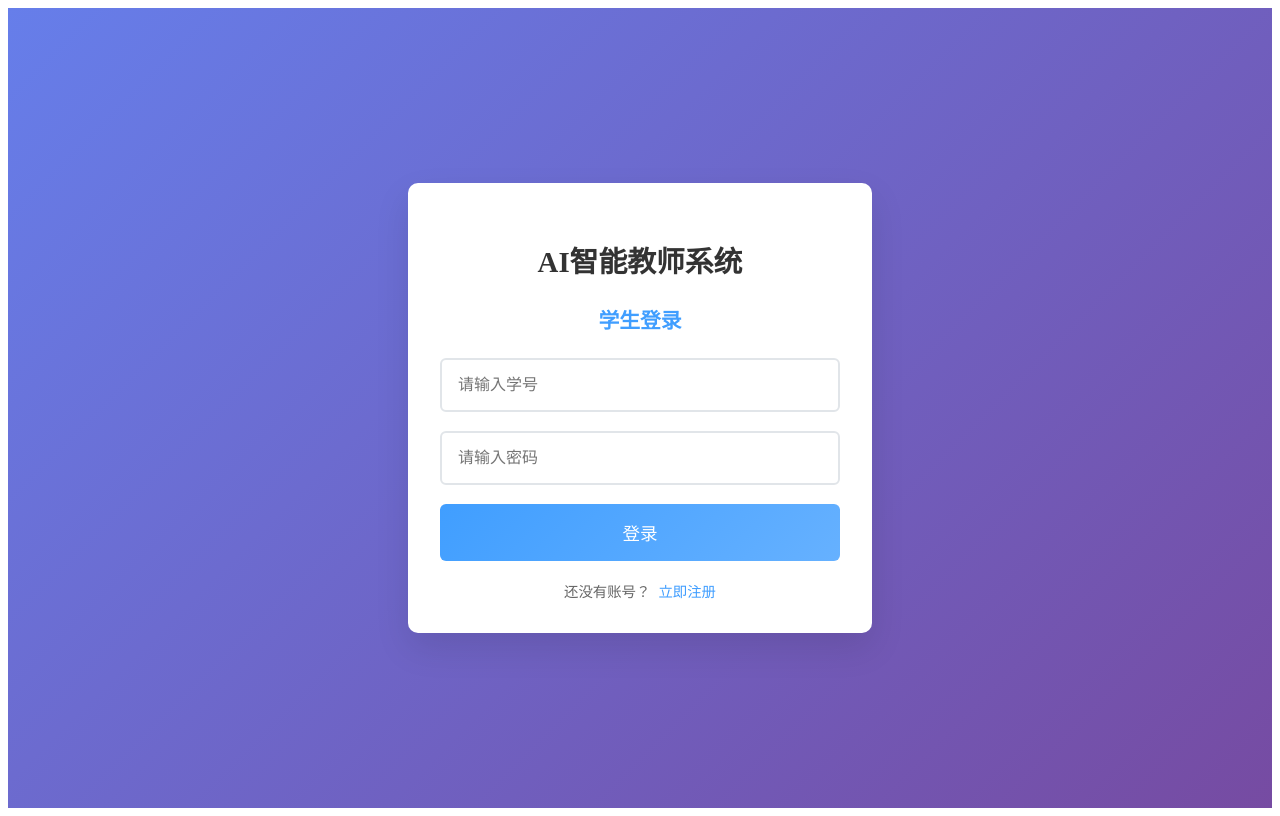
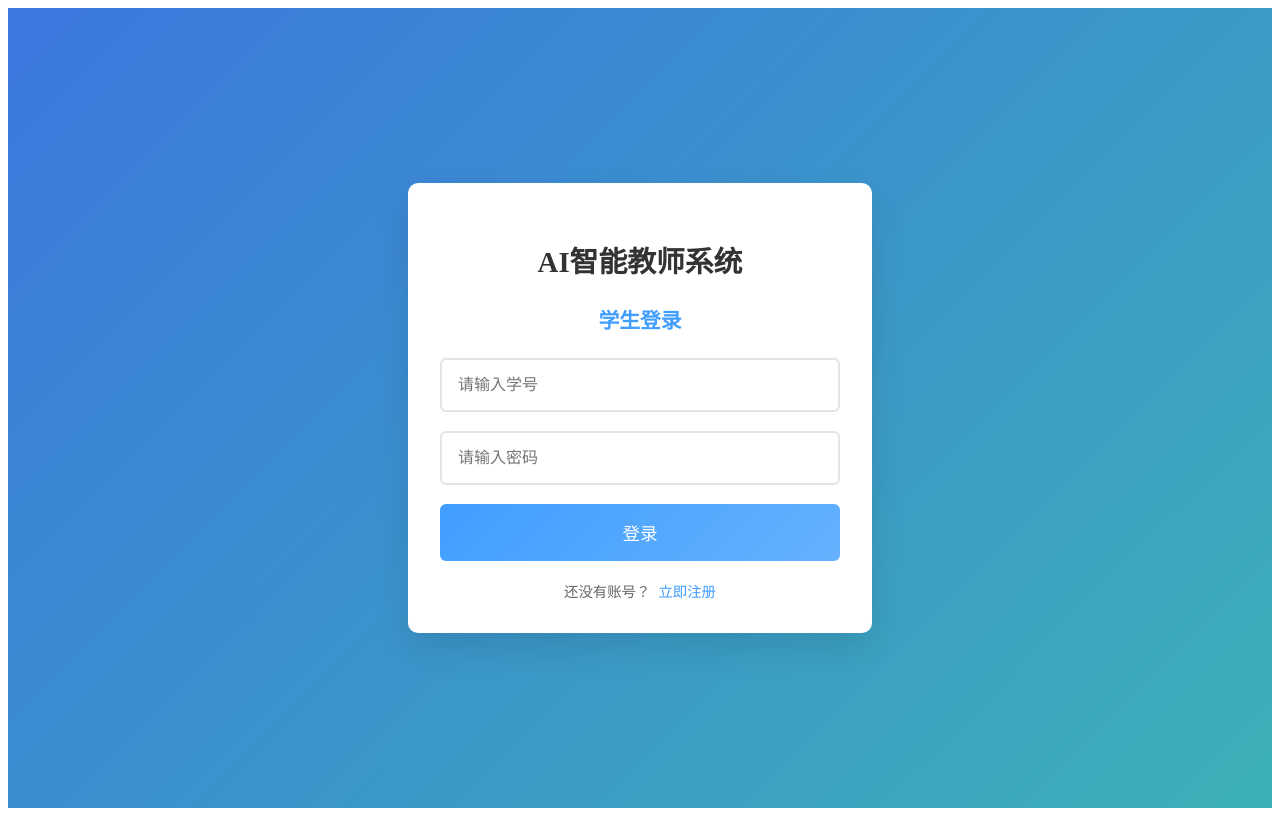
Before and after one commit to Leogoat10/AiTeacher, a Vue app in the folder frontend/: page /studentLogin in a window 1280 px wide. Built offline with nearby package versions, Linux system fonts and the light colour scheme.

Commit message:
feat(ui): 修改登录背景色
- 修改登录前端颜色

```diff
--- a/frontend/src/views/student/stuLogin.vue
+++ b/frontend/src/views/student/stuLogin.vue
@@ -141,7 +141,7 @@ const handleRegister = async () => {
   justify-content: center;
   align-items: center;
   min-height: 100vh;
-  background: linear-gradient(135deg, #667eea 0%, #764ba2 100%);
+  background: linear-gradient(135deg, #3b77df 0%, #3cb1b7 100%);
 }
 .login-box {
   width: 100%;
--- a/frontend/src/views/teacher/login.vue
+++ b/frontend/src/views/teacher/login.vue
@@ -143,7 +143,7 @@ const handleRegister = async () => {
   justify-content: center;
   align-items: center;
   min-height: 100vh;
-  background: linear-gradient(135deg, #667eea 0%, #764ba2 100%);
+  background: linear-gradient(135deg, #66ea68 0%, #b2c3b6 100%);
 }
 .login-box {
   width: 100%;
```
